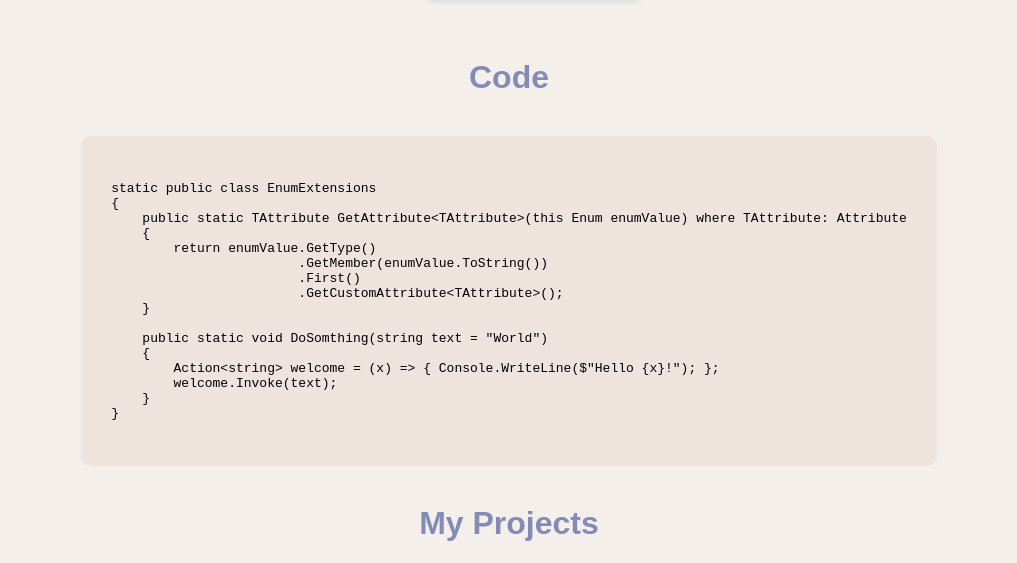
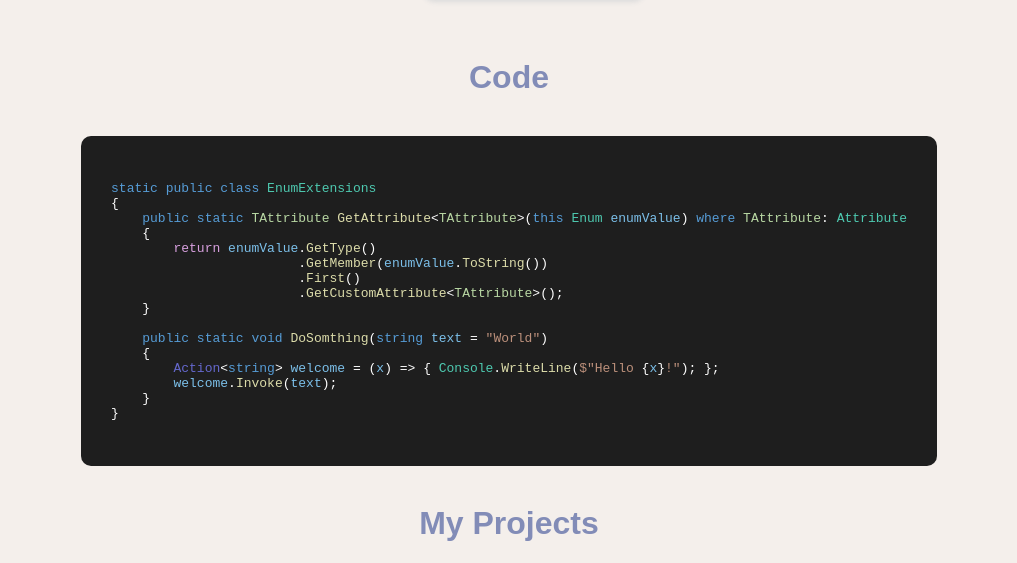
Before and after one commit to Yozushicage/rsschool-cv, a plain HTML site: page index.html in a window 1280 px wide. Shown: the part 1841-2404 px from the top of the page, without its empty margins (131-1148 px from the left). Drawn offline with Linux system fonts and the light colour scheme.

Commit message:
feat: add syntax highlighting

```diff
--- a/css/style.css
+++ b/css/style.css
@@ -5,6 +5,15 @@
     --contacts-color: #EFE3DE;
     --card-hover-color: #f9d0b3;
     --shadow-color: #b4b4b4;
+    --code-background-color: #1E1E1E;
+    --code-example-blue: #569CD6;
+    --code-example-green: #4EC9B0;
+    --code-example-light-green: #B8D7A3;
+    --code-example-yellow: #DCDCAA;
+    --code-example-light-blue: #7CC0EA;
+    --code-example-pink: #D8A0DF;
+    --code-example-brawn: #BC907B;
+    --code-example-purple: #6568CD;
 }
 
 html {
@@ -203,7 +212,40 @@ html {
 .code-example__text {
     padding: 30px 30px;
     border-radius: 10px;
-    background-color: var(--contacts-color);
+    color: white;
+    background-color: var(--code-background-color);
+}
+
+.code-example--blue{
+    color: var(--code-example-blue);
+}
+
+.code-example--green{
+    color: var(--code-example-green);
+}
+
+.code-example--light-green{
+    color: var(--code-example-light-green);
+}
+
+.code-example--yellow{
+    color: var(--code-example-yellow);
+}
+
+.code-example--brawn{
+    color: var(--code-example-brawn);
+}
+
+.code-example--purple{
+    color: var(--code-example-purple);
+}
+
+.code-example--light-blue{
+    color: var(--code-example-light-blue);
+}
+
+.code-example--pink{
+    color: var(--code-example-pink);
 }
 
 .my-projects {
--- a/index.html
+++ b/index.html
@@ -147,20 +147,20 @@
             <h2 class="secondary-header" id="code-example">Code</h2>
             <pre class="code-example__text">
                 <code>
-static public class EnumExtensions
+<span class="code-example--blue">static public class</span> <span class="code-example--green">EnumExtensions</span>
 {
-    public static TAttribute GetAttribute&lt;TAttribute&gt;(this Enum enumValue) where TAttribute: Attribute
+    <span class="code-example--blue">public static</span> <span class="code-example--light-green">TAttribute</span> <span class="code-example--yellow">GetAttribute</span>&lt;<span class="code-example--light-green">TAttribute</span>&gt;(<span class="code-example--blue">this</span> <span class="code-example--green">Enum</span> <span class="code-example--light-blue">enumValue</span>) <span class="code-example--blue">where</span> <span class="code-example--light-green">TAttribute</span>: <span class="code-example--green">Attribute</span>
     {
-        return enumValue.GetType()
-                        .GetMember(enumValue.ToString())
-                        .First()
-                        .GetCustomAttribute&lt;TAttribute&gt;();
+        <span class="code-example--pink">return</span> <span class="code-example--light-blue">enumValue</span>.<span class="code-example--yellow">GetType</span>()
+                        .<span class="code-example--yellow">GetMember</span>(<span class="code-example--light-blue">enumValue</span>.<span class="code-example--yellow">ToString</span>())
+                        .<span class="code-example--yellow">First</span>()
+                        .<span class="code-example--yellow">GetCustomAttribute</span>&lt;<span class="code-example--light-green">TAttribute</span>&gt;();
     }
 
-    public static void DoSomthing(string text = "World")
+    <span class="code-example--blue">public static void</span> <span class="code-example--yellow">DoSomthing</span>(<span class="code-example--blue">string</span> <span class="code-example--light-blue">text</span> = <span class="code-example--brawn">"World"</span>)
     {
-        Action&lt;string&gt; welcome = (x) =&gt; { Console.WriteLine($"Hello {x}!"); };
-        welcome.Invoke(text);
+        <span class="code-example--purple">Action</span>&lt;<span class="code-example--blue">string</span>&gt; <span class="code-example--light-blue">welcome</span> = (<span class="code-example--light-blue">x</span>) =&gt; { <span class="code-example--green">Console</span>.<span class="code-example--yellow">WriteLine</span>(<span class="code-example--brawn">$"Hello</span> {<span class="code-example--light-blue">x</span>}<span class="code-example--brawn">!"</span>); };
+        <span class="code-example--light-blue">welcome</span>.<span class="code-example--yellow">Invoke</span>(<span class="code-example--light-blue">text</span>);
     }
 }               </code>
             </pre>
```
